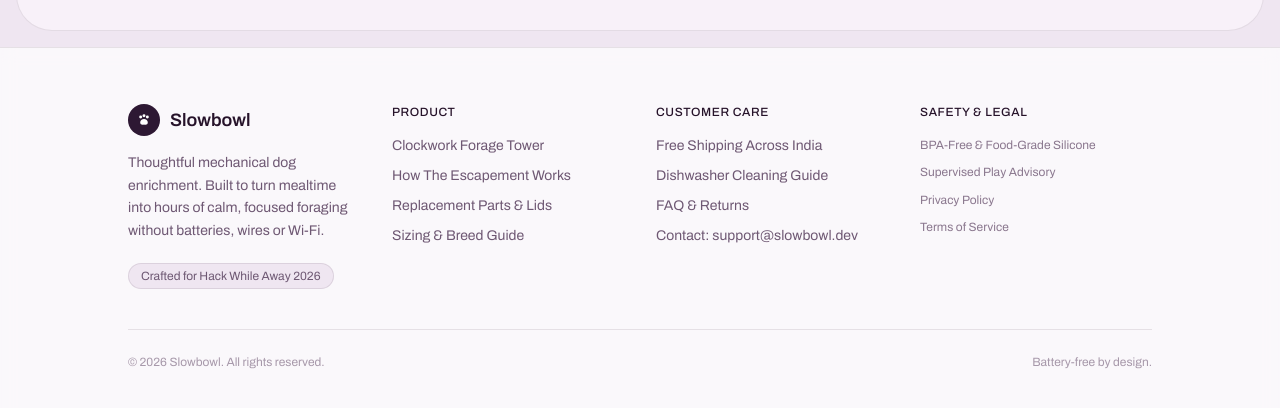
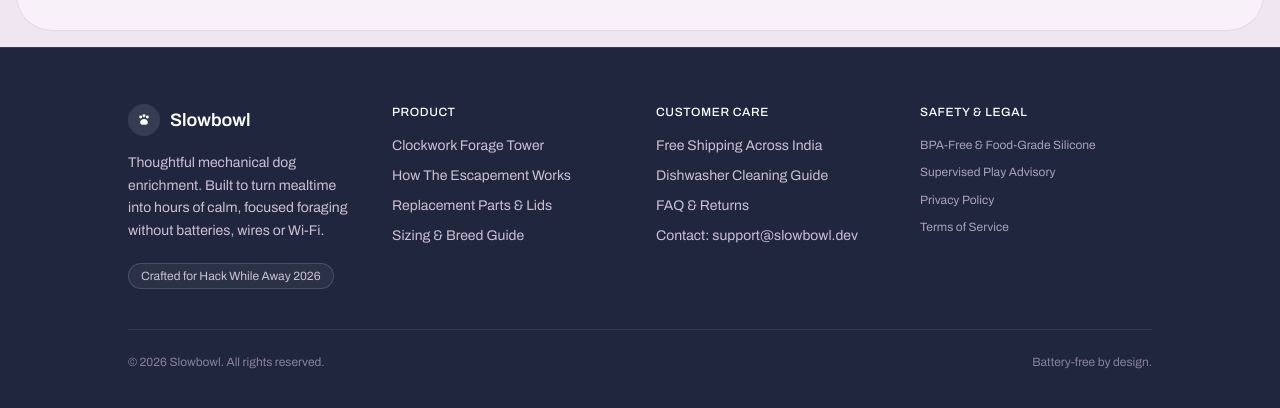
Before and after one commit to piyushFunde/mitu22btcs0539-hwa-hackathon, a Next.js app: page / in a window 1280 px wide. Shown: the part 1719-2127 px from the top of the page. Built offline with nearby package versions, Linux system fonts and the light colour scheme.

Commit message:
Switch footer to dark navy with light text

```diff
--- a/components/site-footer.tsx
+++ b/components/site-footer.tsx
@@ -24,30 +24,30 @@ const safetyItems = [
 
 export function SiteFooter() {
   return (
-    <footer className="border-t border-ink/10 bg-white/70 px-6 py-14 backdrop-blur">
+    <footer className="border-t border-white/10 bg-[#20263e] px-6 py-14">
       <div className="mx-auto max-w-5xl">
         <div className="grid grid-cols-1 gap-8 text-sm md:grid-cols-4">
           <div>
             <Link
               href="/"
-              className="flex items-center gap-2.5 text-lg font-semibold text-ink"
+              className="flex items-center gap-2.5 text-lg font-semibold text-white"
             >
-              <span className="grid size-8 place-items-center rounded-full bg-deep-plum text-white">
+              <span className="grid size-8 place-items-center rounded-full bg-white/10 text-white">
                 <PawIcon className="size-4" />
               </span>
               Slowbowl
             </Link>
-            <p className="mt-4 leading-relaxed text-plum">
+            <p className="mt-4 leading-relaxed text-[#CDBFD3]">
               Thoughtful mechanical dog enrichment. Built to turn mealtime into
               hours of calm, focused foraging without batteries, wires or Wi-Fi.
             </p>
-            <span className="mt-5 inline-flex rounded-full border border-ink/10 bg-mist px-3 py-1 text-xs text-plum">
+            <span className="mt-5 inline-flex rounded-full border border-white/15 bg-white/5 px-3 py-1 text-xs text-[#CDBFD3]">
               Crafted for Hack While Away 2026
             </span>
           </div>
 
           <div>
-            <h3 className="text-xs font-medium uppercase tracking-wider text-ink">
+            <h3 className="text-xs font-medium uppercase tracking-wider text-white">
               Product
             </h3>
             <ul className="mt-4 space-y-2.5">
@@ -55,7 +55,7 @@ export function SiteFooter() {
                 <li key={link.label}>
                   <Link
                     href={link.href}
-                    className="text-plum transition hover:text-ink"
+                    className="text-[#CDBFD3] transition hover:text-white"
                   >
                     {link.label}
                   </Link>
@@ -65,7 +65,7 @@ export function SiteFooter() {
           </div>
 
           <div>
-            <h3 className="text-xs font-medium uppercase tracking-wider text-ink">
+            <h3 className="text-xs font-medium uppercase tracking-wider text-white">
               Customer care
             </h3>
             <ul className="mt-4 space-y-2.5">
@@ -73,7 +73,7 @@ export function SiteFooter() {
                 <li key={link.label}>
                   <Link
                     href={link.href}
-                    className="text-plum transition hover:text-ink"
+                    className="text-[#CDBFD3] transition hover:text-white"
                   >
                     {link.label}
                   </Link>
@@ -83,10 +83,10 @@ export function SiteFooter() {
           </div>
 
           <div>
-            <h3 className="text-xs font-medium uppercase tracking-wider text-ink">
+            <h3 className="text-xs font-medium uppercase tracking-wider text-white">
               Safety &amp; Legal
             </h3>
-            <ul className="mt-4 space-y-2 text-xs leading-relaxed text-plum/80">
+            <ul className="mt-4 space-y-2 text-xs leading-relaxed text-[#CDBFD3]/80">
               {safetyItems.map((item) => (
                 <li key={item}>{item}</li>
               ))}
@@ -94,7 +94,7 @@ export function SiteFooter() {
           </div>
         </div>
 
-        <div className="mt-10 flex flex-col items-center justify-between gap-4 border-t border-ink/10 pt-6 text-xs text-plum/60 sm:flex-row">
+        <div className="mt-10 flex flex-col items-center justify-between gap-4 border-t border-white/10 pt-6 text-xs text-[#CDBFD3]/60 sm:flex-row">
           <p>© {new Date().getFullYear()} Slowbowl. All rights reserved.</p>
           <p>Battery-free by design.</p>
         </div>
```
